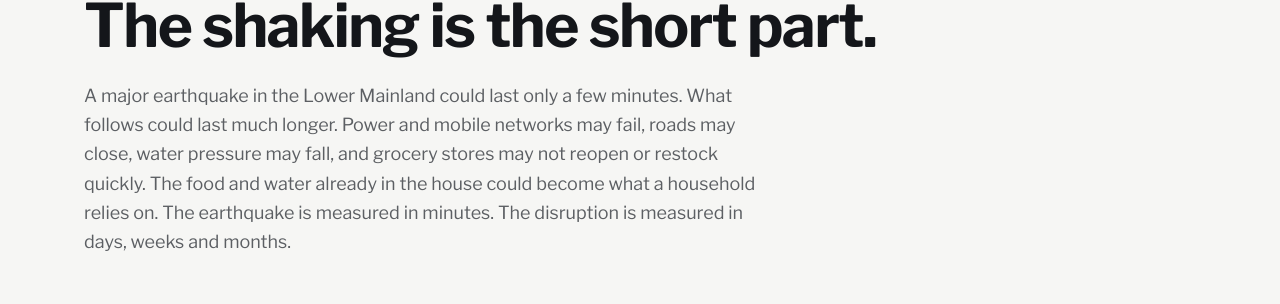
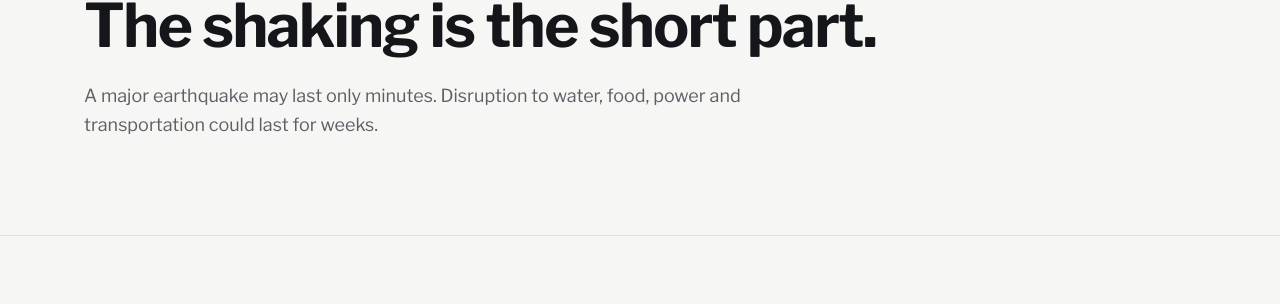
Before and after one commit to tartieret/quakeimpact.ca, a Next.js app: page / in a window 1280 px wide. Shown: the part 228-532 px from the top of the page. Built offline with nearby package versions, Linux system fonts and the light colour scheme; no server answers.

Commit message:
Tighten homepage hero and preparation card

```diff
--- a/src/content/pages/home.tsx
+++ b/src/content/pages/home.tsx
@@ -106,12 +106,8 @@ export const home: PageModule = {
     kicker: "Lower Mainland, British Columbia",
     standfirst: (
       <>
-        A major earthquake in the Lower Mainland could last only a few minutes.
-        What follows could last much longer. Power and mobile networks may fail,
-        roads may close, water pressure may fall, and grocery stores may not
-        reopen or restock quickly. The food and water already in the house could
-        become what a household relies on. The earthquake is measured in
-        minutes. The disruption is measured in days, weeks and months.
+        A major earthquake may last only minutes. Disruption to water, food,
+        power and transportation could last for weeks.
       </>
     ),
     /**
@@ -414,23 +410,21 @@ export const home: PageModule = {
   ],
 
   lever: {
-    heading: "You do not need to prepare for everything at once",
+    heading: "Start with food and water",
     items: [
       <>
-        Food and water are among the first things a household will need to
-        provide for itself. British Columbia asks every household to keep at
-        least two weeks of both. <Cite id="PREPAREDBC" /> Most households in the
-        region have not put together an emergency kit of any size.{" "}
+        British Columbia asks every household to keep at least two weeks of
+        emergency supplies. <Cite id="PREPAREDBC" /> Most households in the
+        region have not put together a kit of any size.{" "}
         <Cite id="RESEARCHCO-PREP-21" />
       </>,
       <>
-        Start with food and water. Store what you can today, then add to it over
-        time. PreparedBC recommends four litres of water per person per day and
-        food that will not spoil. <Cite id="PREPAREDBC" /> The{" "}
+        You do not need to assemble everything at once. Check what you already
+        have, then add water and food that will not spoil over time. The{" "}
         <Link href="/prepare/" className={link}>
           preparation guide
         </Link>
-        {" "}turns that first step into a household plan.
+        {" "}shows how much to keep and what to add next.
       </>,
     ],
   },
```
